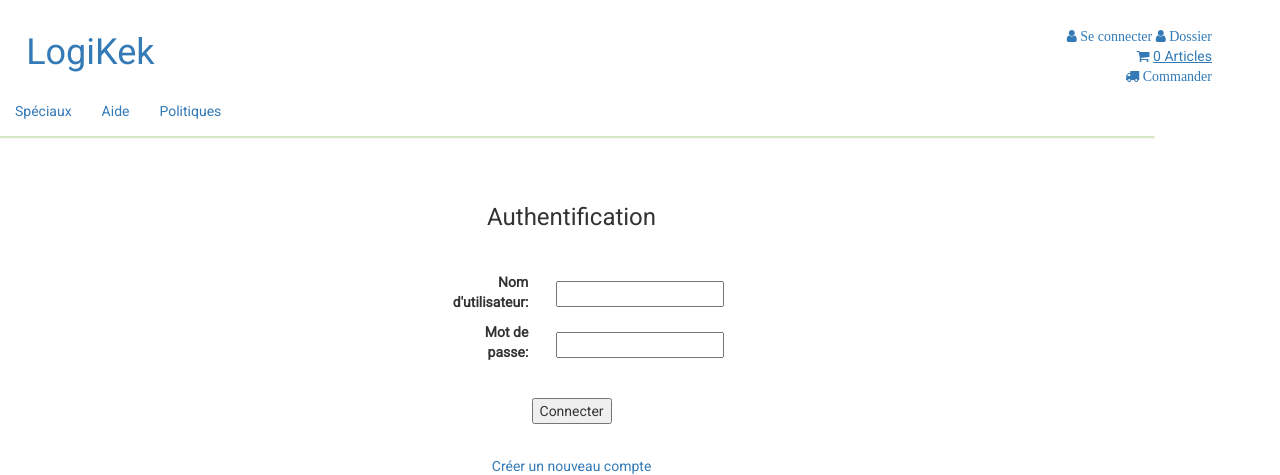
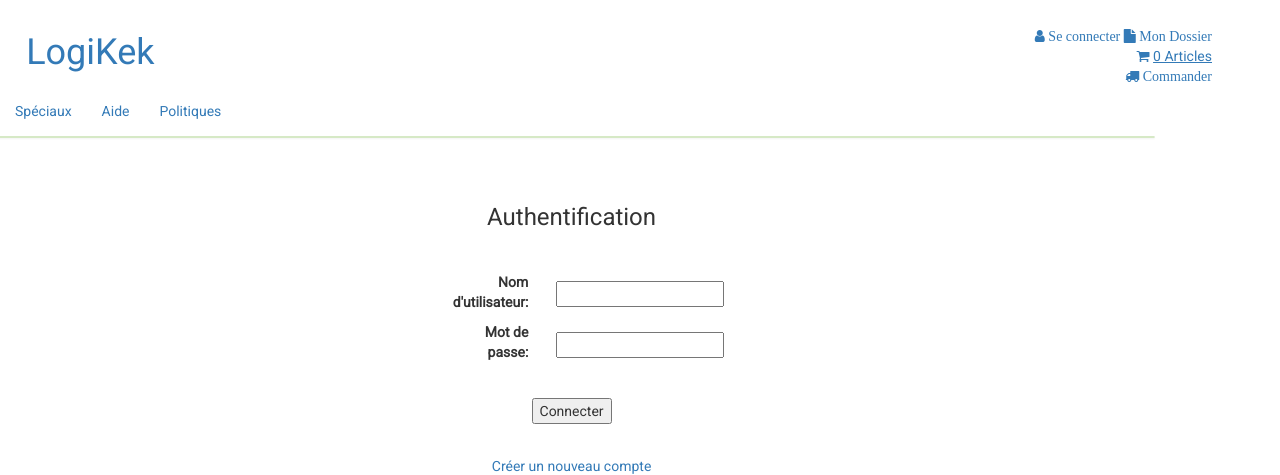
Before and after one commit to Tri125/LogiKek, a PHP site: page /authentification.php in a window 1280 px wide. Shown: the top 475 px of the page. Run offline with PHP 8.4, Linux system fonts and the light colour scheme; tables that the repository leaves empty hold one stand-in row (values such as "Sample post"); some libraries are stand-ins or nearby versions.

Commit message:
Lien vers changement mot de passe, changement des icones. Fix des requires de script contenant du html qui étaient chargés avant l'appel vers des redirections avec la fonction header. Les requires sont maintenant à la fin.

```diff
--- a/authentification.php
+++ b/authentification.php
@@ -14,9 +14,6 @@
 $titre = 'LogiKek - authentification';
 $description = 'Site de vente de système d\'exploitation';
 $motCle = 'OS, Linux, Windows, BSD, Apple, RHEL, Vente, logiciel';
-
-require_once("./header.php");
-require_once("./sectionGauche.php");
 
 
 global $maBD;
@@ -102,6 +99,9 @@
 	}
 }
 
+require_once("./header.php");
+require_once("./sectionGauche.php");
+
 ?>
 
 <!-- Début section central col-md-9 -->
--- a/header.php
+++ b/header.php
@@ -15,6 +15,12 @@ $estIndex = preg_match('@^[a-z/]*index.php$@', htmlspecialchars($_SERVER['PHP_SE
 //Paramètre GET pour l'action de déconnexion du compte client.
 if(isset($_GET['deconnexion']))
 	deconnexionUsager();
+
+if(isset($_GET['changerMotDePasse']))
+{
+	header('location:./changerMotDePasse.php');
+	exit();
+}
 
 //Paramètre GET pour le code de catégorie pour la recherche.
 if(isset($_GET['listeCategorie']))
@@ -104,6 +110,11 @@ if (isset($_SESSION['panier-item']))
 						<?php echo $_SESSION['authentification']; ?>
 					</i>
 				</a>
+				<a href="./?changerMotDePasse">
+					<i class="fa fa-lock">
+						Changer de mot de passe
+					</i>
+				</a>
 				<a href="./?deconnexion">
 					<i class="fa fa-user">
 						Déconnexion
@@ -117,8 +128,8 @@ if (isset($_SESSION['panier-item']))
 				</a>
 			<?php endif; ?>
 				<a href="./authentification.php?prov=dossier">
-					<i class="fa fa-user">
-						Dossier
+					<i class="fa fa-file">
+						Mon Dossier
 					</i>
 				</a>
 			</div>
--- a/inscription.php
+++ b/inscription.php
@@ -15,8 +15,6 @@ $titre = 'LogiKek - Inscription';
 $description = 'Site de vente de système d\'exploitation';
 $motCle = 'OS, Linux, Windows, BSD, Apple, RHEL, Vente, logiciel';
 
-require_once("./header.php");
-require_once("./sectionGauche.php");
 
 $valide = true;
 $client;
@@ -216,6 +214,9 @@ function afficherProvince($provParam)
 		echo "</select>";
 }
 
+
+require_once("./header.php");
+require_once("./sectionGauche.php");
 
 ?>
 
```
Also changed, not shown: changerMotDePasse.php (+4 -3 lines).
